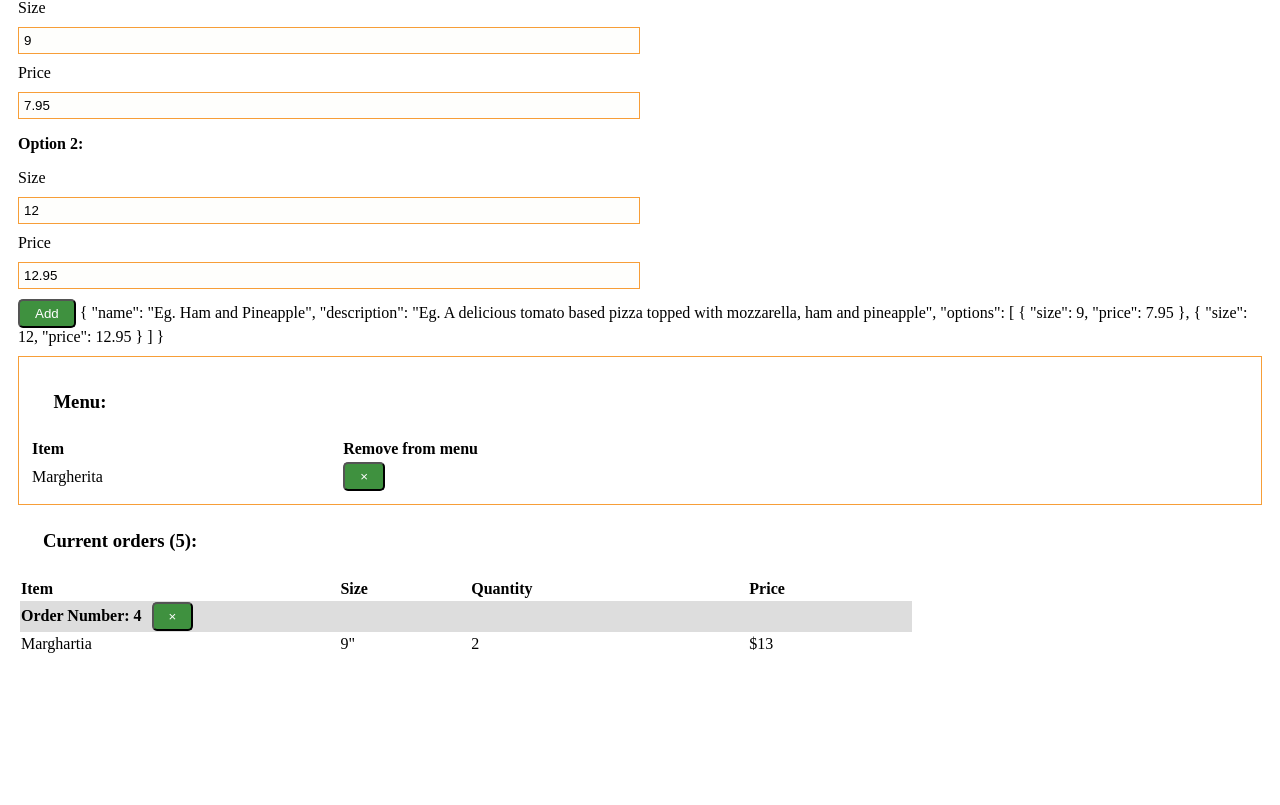
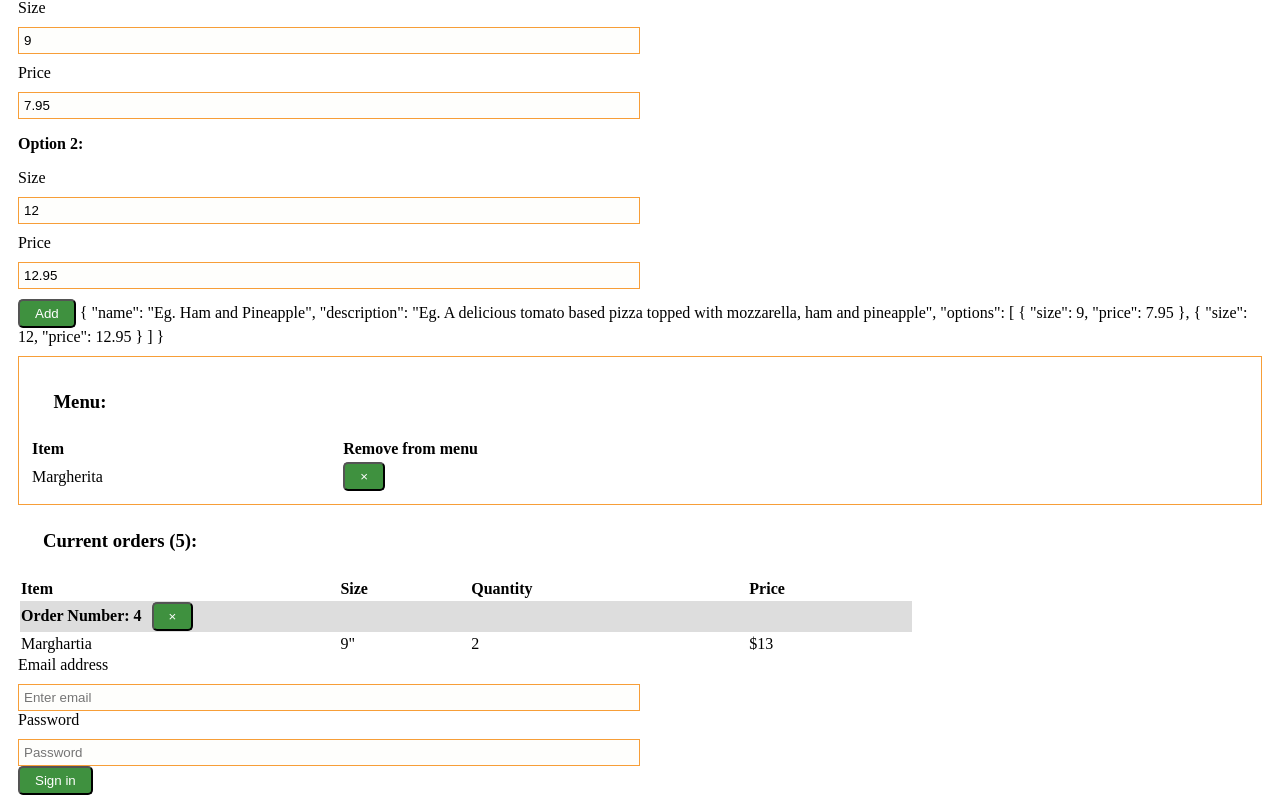
Before and after one commit to jhnnyk/Udemy-pizza-planet, a Vue app: page / in a window 1280 px wide. Shown: the part 993-1798 px from the top of the page. Before the commit the page ends 1659 px from the top, so only its background shows below. Built offline with nearby package versions, Linux system fonts and the light colour scheme.

Commit message:
add Login component

```diff
--- a/src/components/Admin.vue
+++ b/src/components/Admin.vue
@@ -48,16 +48,19 @@
         </tbody>
       </table>
     </div>
+    <Login />
   </div>
 </template>
 
 <script>
 import NewPizza from './NewPizza';
+import Login from './Login';
 
 export default {
   name: 'admin',
   components: {
     NewPizza,
+    Login,
   },
 };
 </script>
--- /dev/null
+++ b/src/components/Login.vue
@@ -0,0 +1,15 @@
+<template>
+  <div class="login_wrapper">
+    <form>
+      <div>
+        <label for="email">Email address</label>
+        <input type="email" id="email" placeholder="Enter email" />
+      </div>
+      <div>
+        <label for="password">Password</label>
+        <input type="password" id="password" placeholder="Password" />
+      </div>
+      <button type="button" class="btn_green">Sign in</button>
+    </form>
+  </div>
+</template>
```
